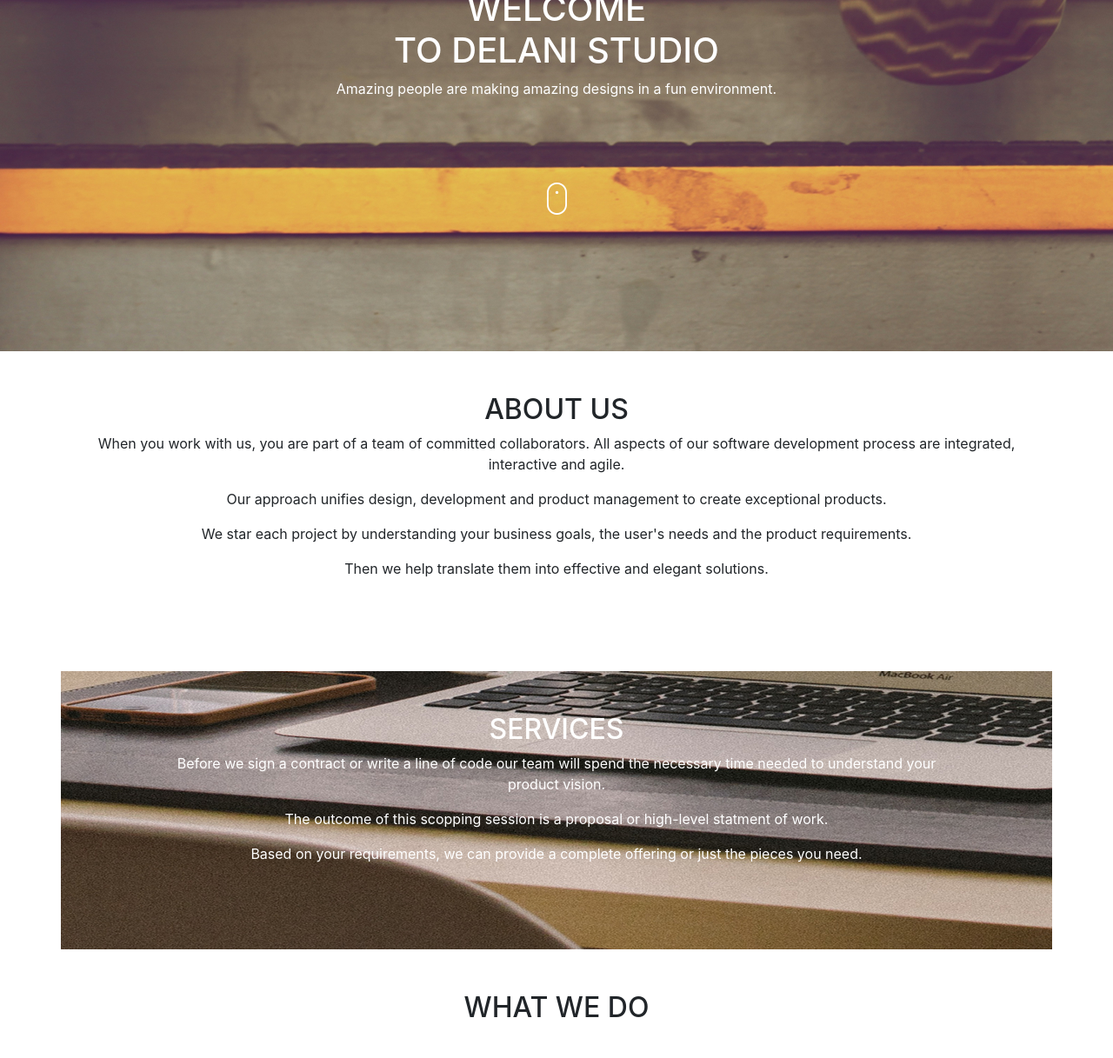
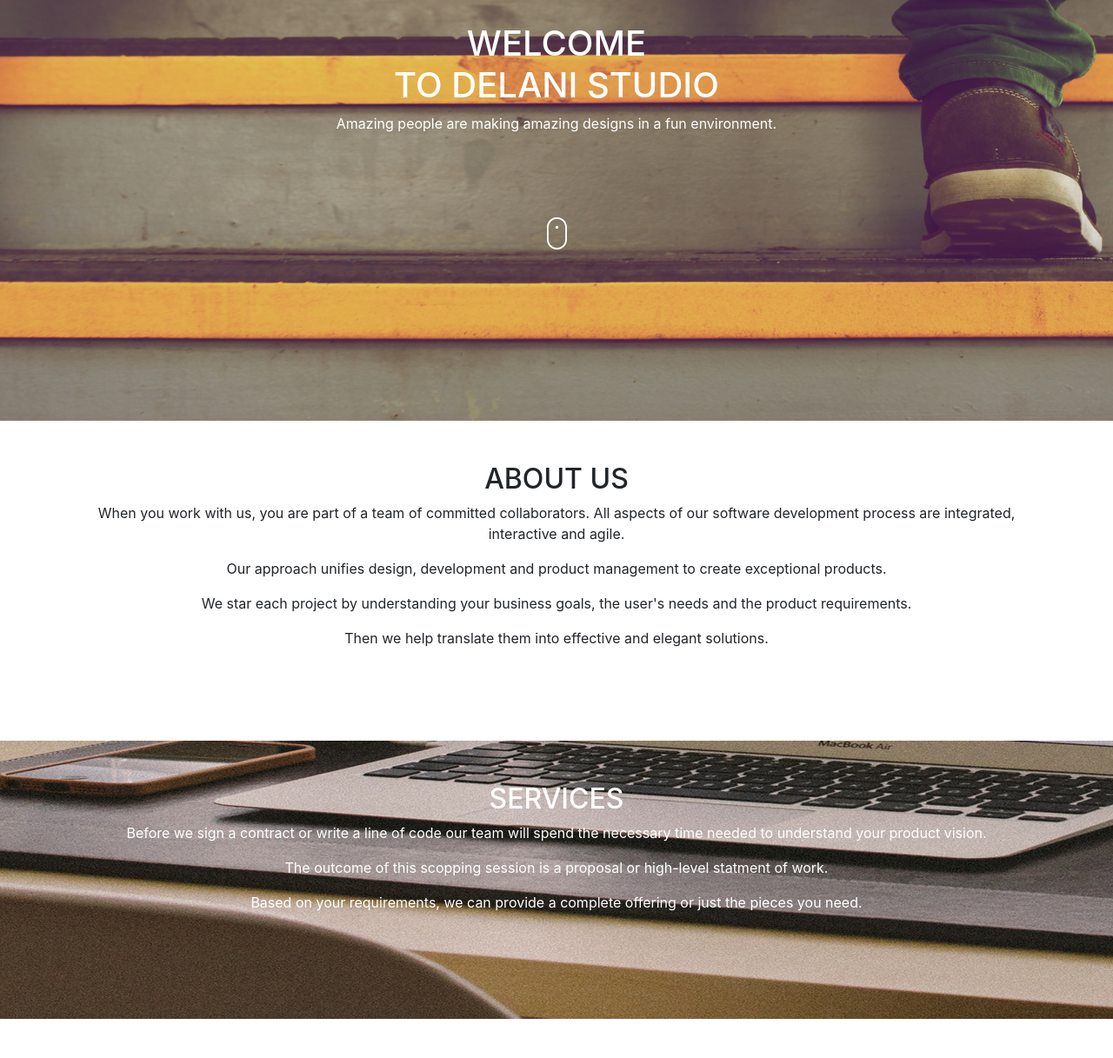
Before and after one commit to Eva-Wamuyu/Delani-Studio, a plain HTML site: page index.html in a window 1280 px wide. Shown: the part 316-1533 px from the top of the page at 87% size. Drawn offline with nearby package versions, Linux system fonts and the light colour scheme.

Commit message:
add google font

```diff
--- a/Styles/Style.css
+++ b/Styles/Style.css
@@ -1,17 +1,25 @@
+@import url('https://fonts.googleapis.com/css2?family=EB+Garamond:ital,wght@1,700&family=Poppins:wght@300&display=swap');
+
 *{
   padding: 0;
   margin: 0;
   box-sizing: border-box;
 
 }
+html{
+  scroll-behavior: smooth;
+  font-family: "poppins", sans-serif;
+}
 
 h1,h2,h3,h4{
   text-transform: uppercase;
   text-align: center;
+
 }
 .page1{
   background-image: url("../Assets/h_img.jpg");
   background-repeat: no-repeat;
+  background-size: cover;
 
 }
 .cont{
@@ -85,11 +93,14 @@ h1,h2,h3,h4{
   width: 45%;
   margin: auto;
 }
+::placeholder{
+  color: white;
+}
 
 
 @media screen and (min-width:650px){
   .page1{
-    height: 90vh;
+    height: 100vh;
   }
   .services, .about-us, .what-we-do{
     height: 40vh;
--- a/index.html
+++ b/index.html
@@ -18,13 +18,15 @@
       <p class="mb-5">
         Amazing people are making amazing designs in a fun environment.
       </p>
-      <img class="mt-5" src="./Assets/mouse_click.png" alt="">
+
+
+       <a href="#about"><img class="mt-5" src="./Assets/mouse_click.png" alt=""></a>
     </div>
 
 
   </div>
 
-  <div class="container about-us text-center mt-5">
+  <div class="container about-us text-center mt-5" id="about">
     <div class="about-us-content">
       <h2>
         About us
@@ -44,7 +46,7 @@
     </div>
   </div>
 
-  <div class="container services text-white text-center d-flex">
+  <div class="container-fluid services text-white text-center d-flex">
     <div class="service mx-auto my-5">
       <h2>
         Services
@@ -93,7 +95,7 @@
           <h4>Development</h4>
         </div>
         <div class="info" id="development">
-          <h4 info-h4>
+          <h4 class="info-h4">
             Development
           </h4>
           <p>
@@ -113,7 +115,7 @@
 
         </div>
         <div class="info" id="productMgt">
-          <h4 info-h4>
+          <h4 class="info-h4">
             product management
           </h4>
 
@@ -138,7 +140,7 @@
       portfolio
     </h2>
   </div>
-  <div class="container mb-5 portfolio">
+  <div class="container portfolio">
     <div class="row justify-content-around">
       <div class="col-sm-12 w-75 mx-auto col-md-3 one work my-3">
           <div id="work1" class=" works">
@@ -236,7 +238,7 @@
 
 
 
-  <div class="container contacts">
+  <div class="container-fluid contacts">
     <div class="contact text-white">
       <h2>Contact us</h2>
       <form action="" class="form">
```
